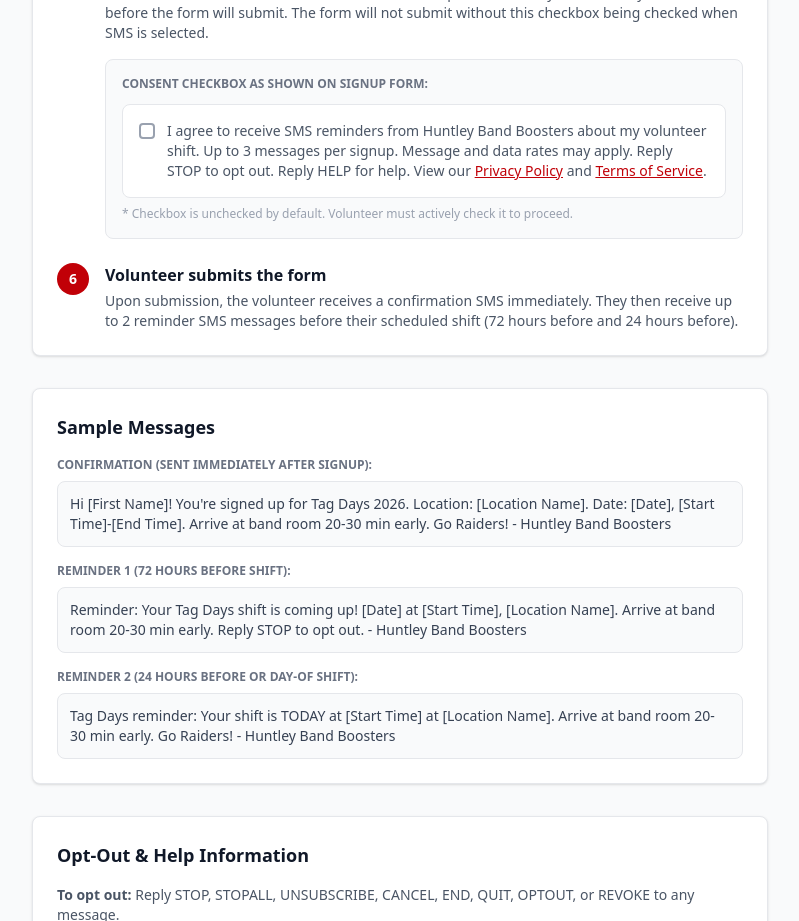
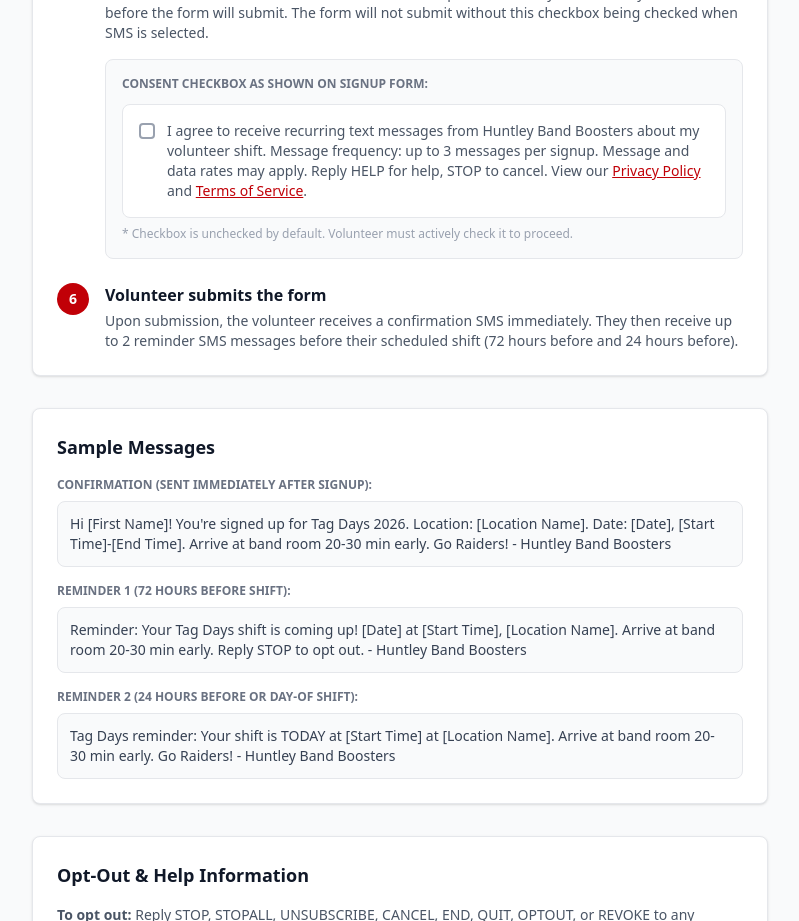
Before and after one commit to Wood-and-Waves/tagdays, a Next.js app: page /sms-opt-in in a window 1280 px wide. Shown: the part 980-1901 px from the top of the page, without its empty margins (240-1039 px from the left). Built offline with nearby package versions, Linux system fonts and the light colour scheme.

Commit message:
Update sms-opt-in page consent checkbox text to match live form

```diff
--- a/app/sms-opt-in/page.tsx
+++ b/app/sms-opt-in/page.tsx
@@ -85,9 +85,9 @@
                       <div className="w-2 h-2 bg-red-700 rounded-sm opacity-0"></div>
                     </div>
                     <p className="text-sm text-gray-600">
-                      I agree to receive SMS reminders from Huntley Band Boosters about
-                      my volunteer shift. Up to 3 messages per signup. Message and data
-                      rates may apply. Reply STOP to opt out. Reply HELP for help.
+                      I agree to receive recurring text messages from Huntley Band Boosters
+                      about my volunteer shift. Message frequency: up to 3 messages per signup.
+                      Message and data rates may apply. Reply HELP for help, STOP to cancel.
                       View our{' '}
                       <span className="text-red-700 underline">Privacy Policy</span>
                       {' '}and{' '}
```
